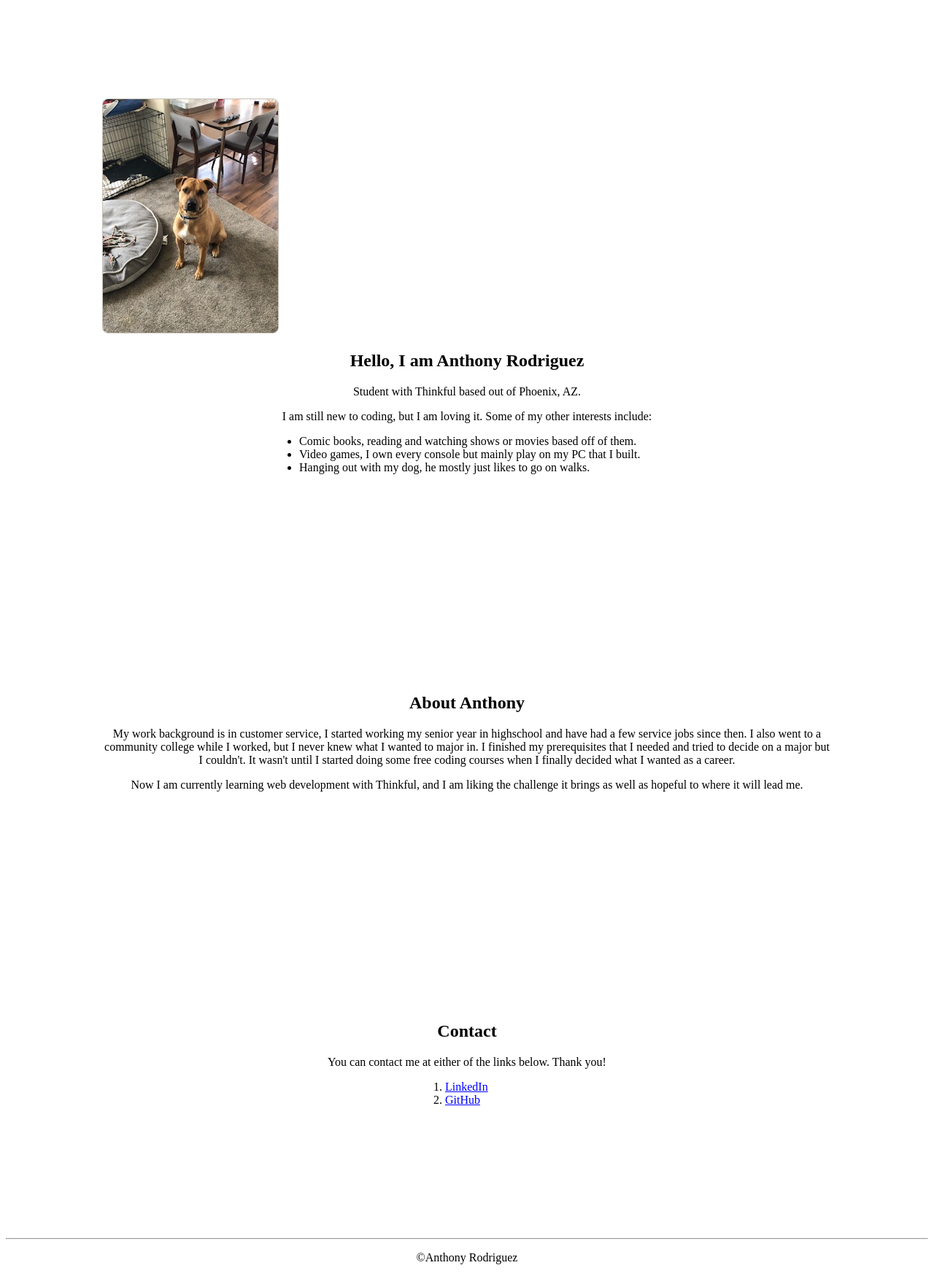
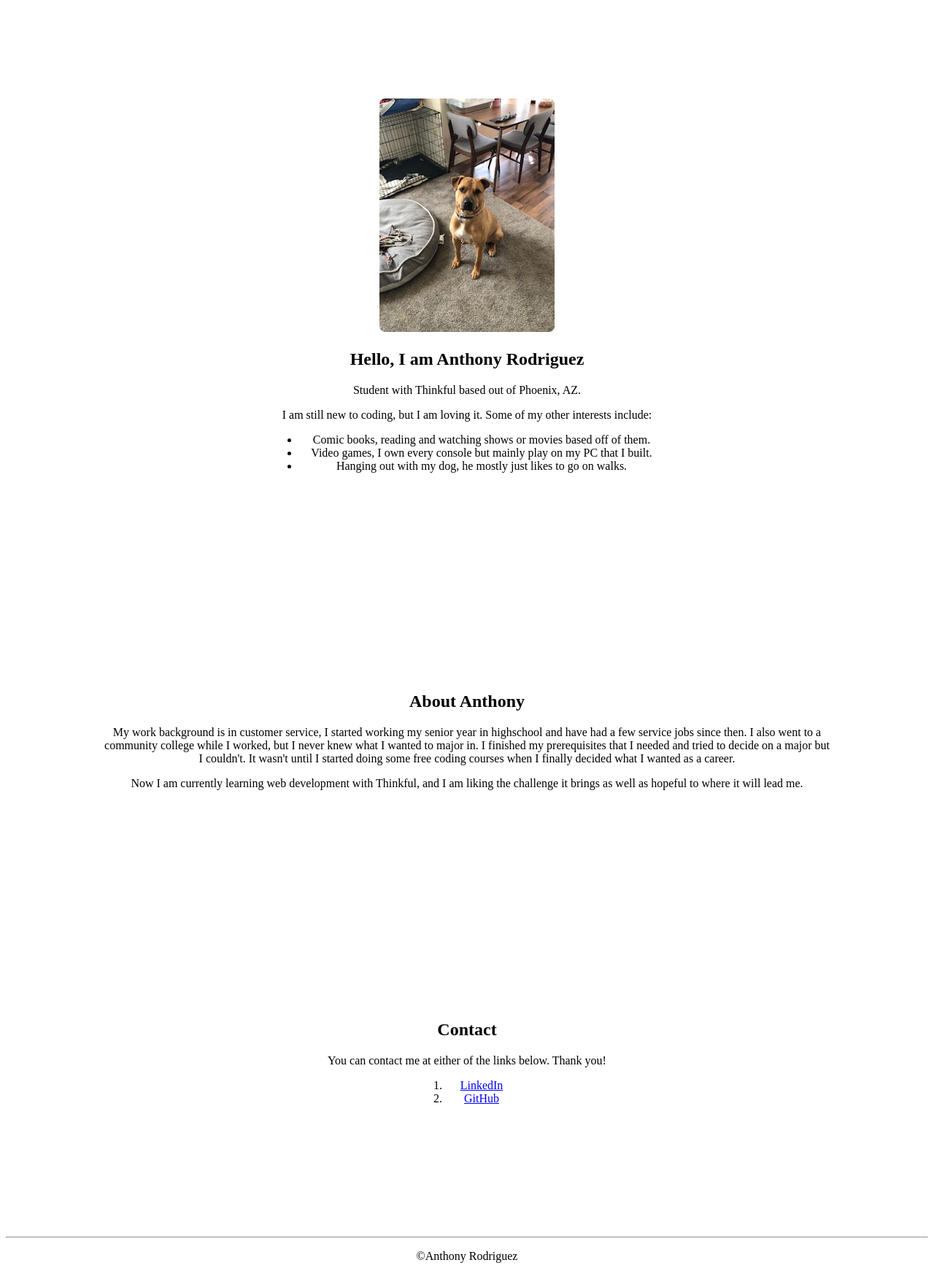
Before and after one commit to Anthony2291/Portfolio, a plain HTML site: page index.html in a window 1280 px wide. Shown: the part 180-1929 px from the top of the page at 73% size. Drawn offline with Linux system fonts and the light colour scheme.

Commit message:
updated final commit

```diff
--- a/index.html
+++ b/index.html
@@ -19,9 +19,9 @@
     <main>
         <section>
 
-            <div>
-                <img src="images/placeholder.jpg" alt="Anthony Profile Pic" class="center">
-            </div>
+
+            <img src="images/placeholder.jpg" alt="Anthony Profile Pic" class="center">
+
             <!-- My introduction -->
             <h1>Hello, I am Anthony Rodriguez</h1>
             <p>Student with Thinkful based out of Phoenix, AZ.</p>
@@ -59,8 +59,8 @@
             </ol>
         </section>
     </main>
-    <hr />
     <footer>
+        <hr>
         <p>&copy;Anthony Rodriguez</p>
     </footer>
 </body>
--- a/style.css
+++ b/style.css
@@ -17,16 +17,13 @@ h1, h2 {
 }
 
 .center {
+    text-align: center;
+    margin: 0 auto;
     border-radius: 8px;
-    border: 1px solid #c5c0b8;
-}
-
-.border-top {
-    padding-top: 80px;
-    border-top: 2px solid;
 }
 
 section {
+    text-align: center;
     background-color: rgba(255, 255, 255, 0.8);
     padding: 0 25%;
     margin: 80px auto;
@@ -38,8 +35,6 @@ p {
     text-align: center;
 }
 
-a:link {color: blue;}
-
 ul {
 max-width: 500px;
 margin: 0 auto;
@@ -49,3 +44,8 @@ ol {
 max-width: 100px;
 margin: 0 auto;
 }
+
+a:link {color: blue;}
+a:visited {color:red;}
+a:hover{color:green;}
+a:active{color:purple;}
```
